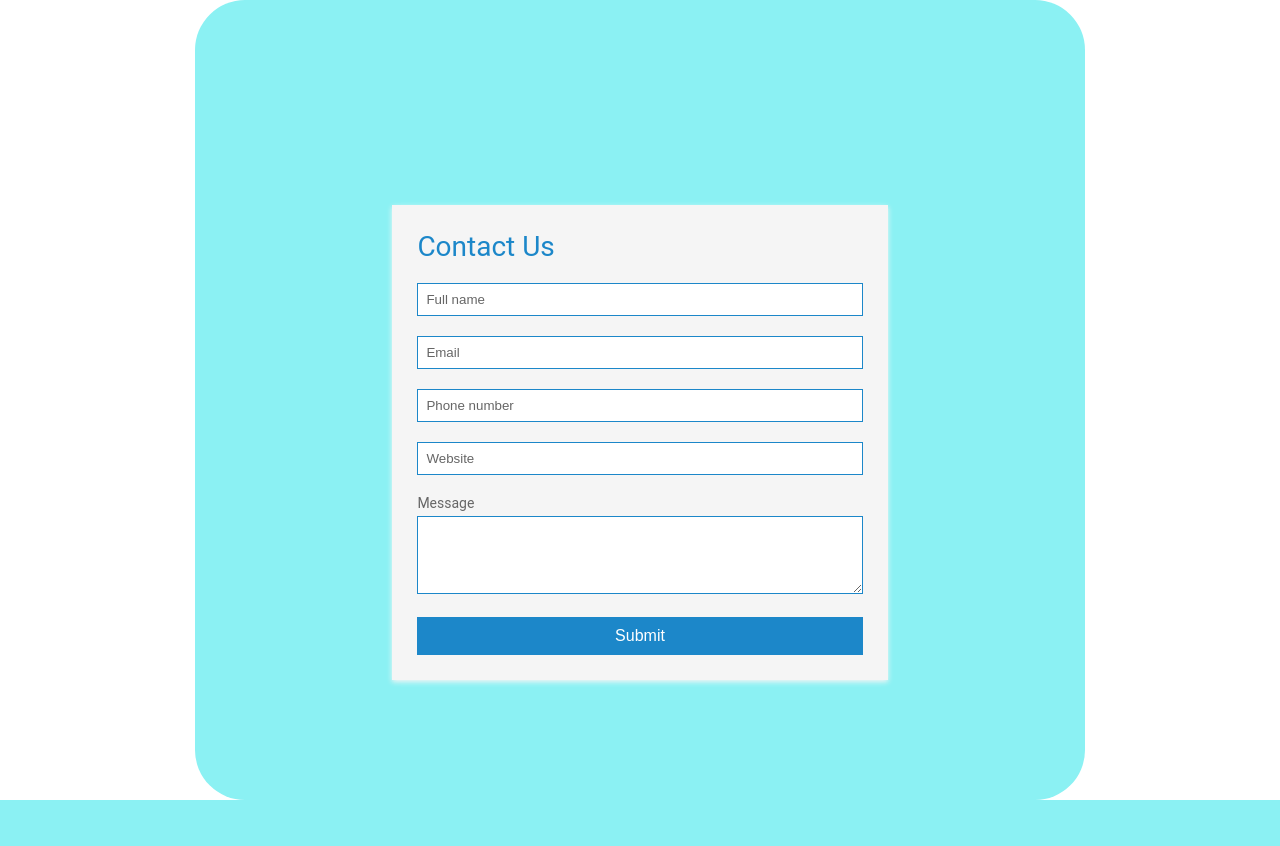
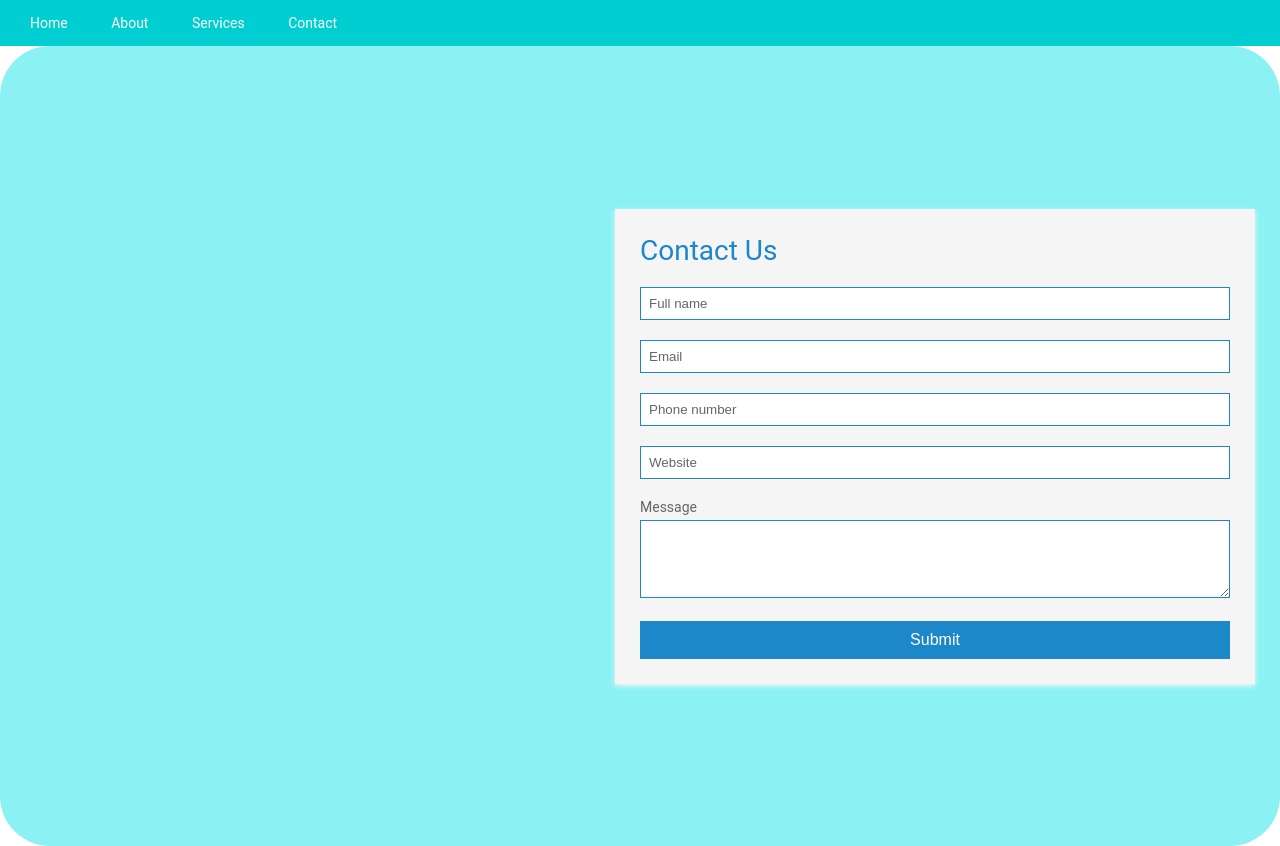
Before and after one commit to rharshitaaa21/karaoke, a Django app: page /feedback in a window 1280 px wide. Before the commit the page ends 800 px from the top, so only its background shows below. Run offline with Django 4.2, Linux system fonts and the light colour scheme.

Commit message:
updated changes

```diff
--- /dev/null
+++ b/blog/static/blog/style.css
@@ -0,0 +1,117 @@
+body {
+    /* display: flex; */
+    justify-content: center;
+min-height: 100%;
+padding: 0;
+margin: 0;
+font-family: Roboto, Arial, sans-serif;
+font-size: 14px;
+color: #666;
+}
+h1 {
+margin: 0 0 20px;
+font-weight: 400;
+color: #1c87c9;
+}
+p {
+margin: 0 0 5px;
+}
+.main-block {
+    border-radius: 50px;
+display: flex;
+flex-direction: column;
+justify-content: center;
+align-items: center;
+min-height: 100vh;
+background-color: #8bf1f3;
+}
+form {
+padding: 25px;
+margin: 25px;
+box-shadow: 0 2px 5px #f5f5f5;
+background: #f5f5f5;
+}
+.fas {
+margin: 25px 10px 0;
+font-size: 72px;
+color: #fff;
+}
+.fa-envelope {
+transform: rotate(-20deg);
+}
+.fa-at , .fa-mail-bulk{
+transform: rotate(10deg);
+}
+input, textarea {
+width: calc(100% - 18px);
+padding: 8px;
+margin-bottom: 20px;
+border: 1px solid #1c87c9;
+outline: none;
+}
+input::placeholder {
+color: #666;
+}
+button {
+width: 100%;
+padding: 10px;
+border: none;
+background: #1c87c9;
+font-size: 16px;
+font-weight: 400;
+color: #fff;
+}
+button:hover {
+background: #2371a0;
+}
+@media (min-width: 568px) {
+.main-block {
+flex-direction: row;
+}
+.left-part, form {
+width: 50%;
+}
+.fa-envelope {
+margin-top: 0;
+margin-left: 20%;
+}
+.fa-at {
+margin-top: -10%;
+margin-left: 65%;
+}
+.fa-mail-bulk {
+margin-top: 2%;
+margin-left: 28%;
+}
+}
+
+nav {
+    background-color: #00CED1; /* Turquoise color */
+  }
+
+  ul {
+    list-style-type: none;
+    margin: 0;
+    padding: 0;
+  }
+
+  li {
+    display: inline;
+    margin-right: 10px;
+  }
+
+.navigation{
+  padding: 15px;
+  display: flex;
+  justify-content: space-between;
+  }
+
+  a {
+    color: white;
+    text-decoration: none;
+    padding: 10px 15px;
+  }
+
+  a:hover {
+    background-color: #20B2AA; /* Darker turquoise color on hover */
+  }
--- /dev/null
+++ b/blog/templates/base.html
@@ -0,0 +1,14 @@
+<!DOCTYPE html>
+<html lang="en">
+<head>
+    <meta charset="UTF-8">
+    <meta http-equiv="X-UA-Compatible" content="IE=edge">
+    <meta name="viewport" content="width=device-width, initial-scale=1.0">
+    <title></title>
+    {% block css %}{% endblock  %}
+</head>
+<body>
+    {% block content %}
+    {% endblock  %}
+</body>
+</html>
--- a/blog/templates/blog/feedback.html
+++ b/blog/templates/blog/feedback.html
@@ -1,98 +1,27 @@
+{% extends "base.html" %}
+{% load static %}
+
 <!DOCTYPE html>
 <html>
 <head>
 <title>Contact form</title>
-<style>
+{% block  css %} <link rel="stylesheet" href="{% static 'blog/style.css' %}">
+{% comment %} <link rel="stylesheet" href="{% static 'blog/styles.css' %}"> {% endcomment %}
 
-body {
-    display: flex;
-    justify-content: center;
-min-height: 100%;
-padding: 0;
-margin: 0;
-font-family: Roboto, Arial, sans-serif;
-font-size: 14px;
-color: #666;
-}
-h1 {
-margin: 0 0 20px;
-font-weight: 400;
-color: #1c87c9;
-}
-p {
-margin: 0 0 5px;
-}
-.main-block {
-    border-radius: 50px;
-display: flex;
-flex-direction: column;
-justify-content: center;
-align-items: center;
-min-height: 100vh;
-background-color: #8bf1f3;
-}
-form {
-padding: 25px;
-margin: 25px;
-box-shadow: 0 2px 5px #f5f5f5;
-background: #f5f5f5;
-}
-.fas {
-margin: 25px 10px 0;
-font-size: 72px;
-color: #fff;
-}
-.fa-envelope {
-transform: rotate(-20deg);
-}
-.fa-at , .fa-mail-bulk{
-transform: rotate(10deg);
-}
-input, textarea {
-width: calc(100% - 18px);
-padding: 8px;
-margin-bottom: 20px;
-border: 1px solid #1c87c9;
-outline: none;
-}
-input::placeholder {
-color: #666;
-}
-button {
-width: 100%;
-padding: 10px;
-border: none;
-background: #1c87c9;
-font-size: 16px;
-font-weight: 400;
-color: #fff;
-}
-button:hover {
-background: #2371a0;
-}
-{% comment %} @media (min-width: 568px) {
-.main-block {
-flex-direction: row;
-} {% endcomment %}
-.left-part, form {
-width: 50%;
-}
-.fa-envelope {
-margin-top: 0;
-margin-left: 20%;
-}
-.fa-at {
-margin-top: -10%;
-margin-left: 65%;
-}
-.fa-mail-bulk {
-margin-top: 2%;
-margin-left: 28%;
-}
-}
-</style>
+{% endblock  %}
+
 </head>
 <body>
+    {% block content  %}
+    <nav class="navigation">
+        <ul>
+          <li><a href="{%url 'home-page' %}">Home</a></li>
+          <li><a href="{%url 'about-page' %}">About</a></li>
+          <li><a href=""{%url 'home-page' %}"">Services</a></li>
+          <li><a href="{%url 'home-page' %}">Contact</a></li>
+        </ul>
+    </nav>
+
 <div class="main-block">
     <div class="left-part">
     <i class="fas fa-envelope"></i>
@@ -114,5 +43,7 @@ margin-left: 28%;
     <button type="submit" href="/">Submit</button>
     </form>
     </div>
+    {% endblock  %}
+
 </body>
 </html>
```
Lines whose indentation alone changed are shown as unchanged.
